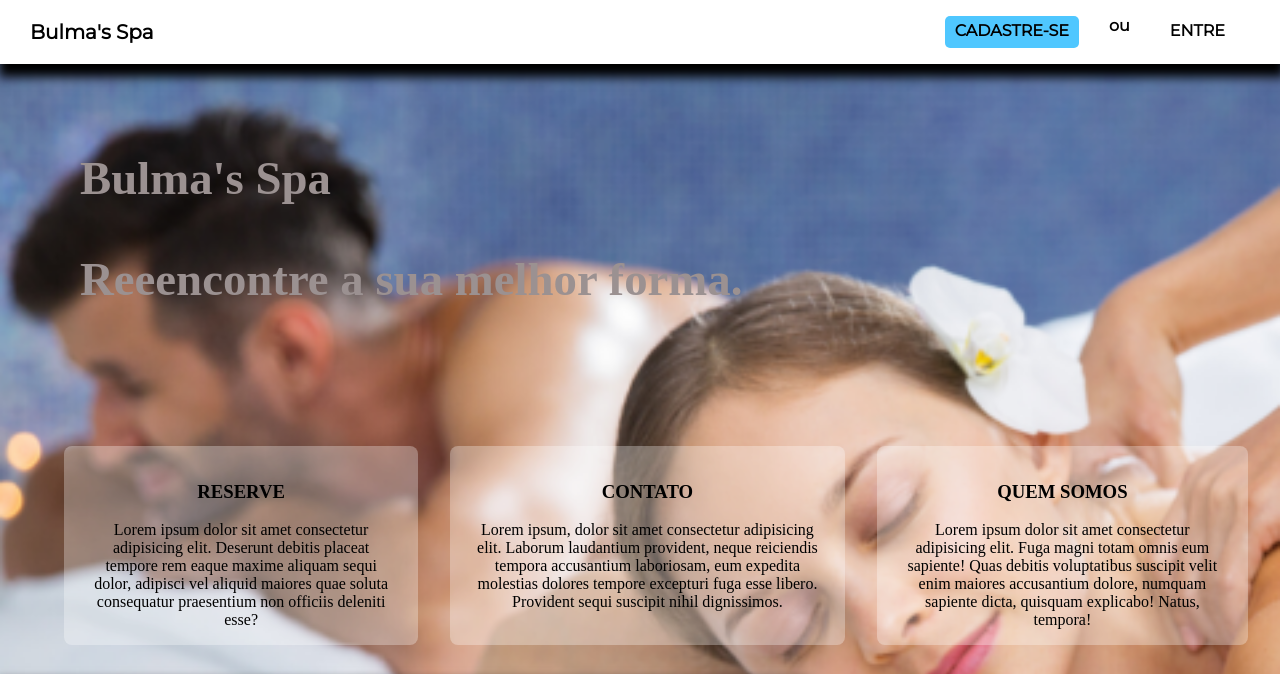
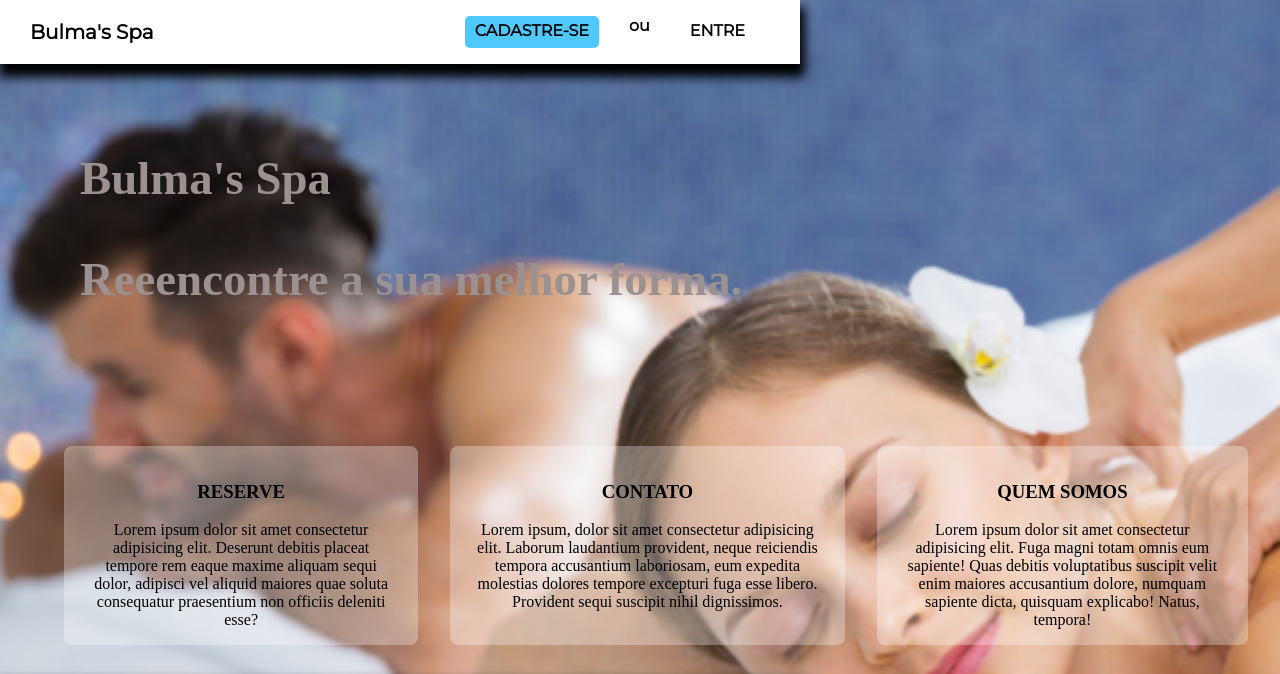
Before and after one commit to L0rdSaiyan/bulma-spa, a plain HTML site: page index.html in a window 1280 px wide. Shown: the top 674 px of the page. Drawn offline with Linux system fonts and the light colour scheme.

Commit message:
melhorado a responsividade.

```diff
--- a/style.css
+++ b/style.css
@@ -13,7 +13,7 @@ header{
 
     background-color: #ffffff;
     box-shadow: 2px 10px 10px 3px;
-    min-width: 100vh;
+    width: 100vh;
 
 }
 
```
